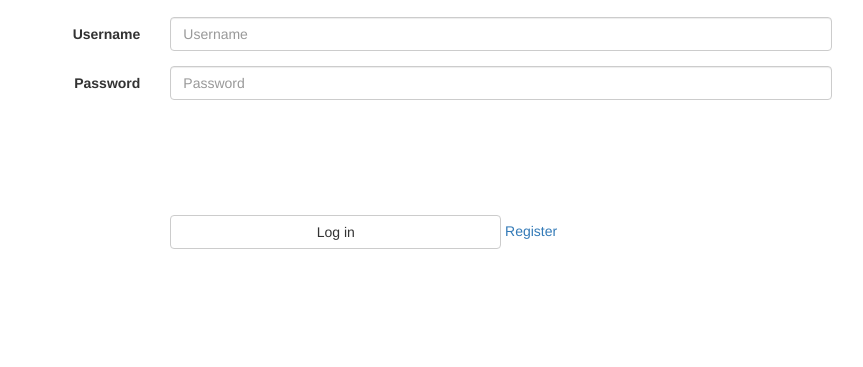
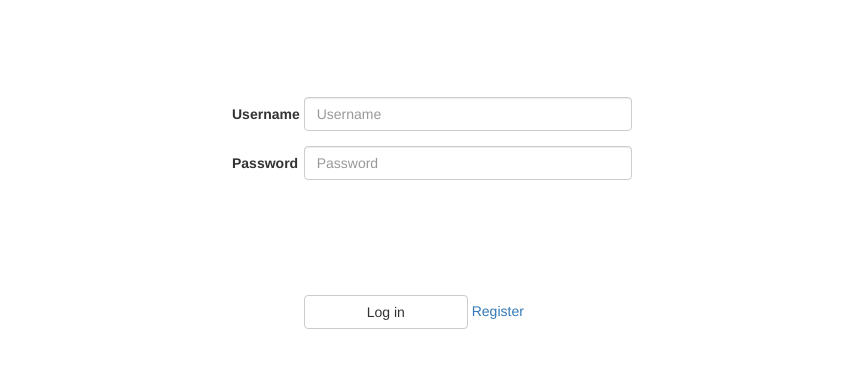
Before and after one commit to antodobrev/Compitive-JS-apps, a plain HTML site: page index.html in a window 1280 px wide. Both pictures are taken after a click on the link "login". Shown: the part 55-422 px from the top of the page, without its empty margins (208-1071 px from the left). Drawn offline with nearby package versions, Linux system fonts and the light colour scheme.

Commit message:
fixed size of login

```diff
--- a/styles/style.css
+++ b/styles/style.css
@@ -9,7 +9,7 @@
     height: 200px;
 }
 
-#login, #register {
+#login, #register, #loginContainer, #registerContainer {
     width: 50%;
     margin: 100px auto;
 }
```
